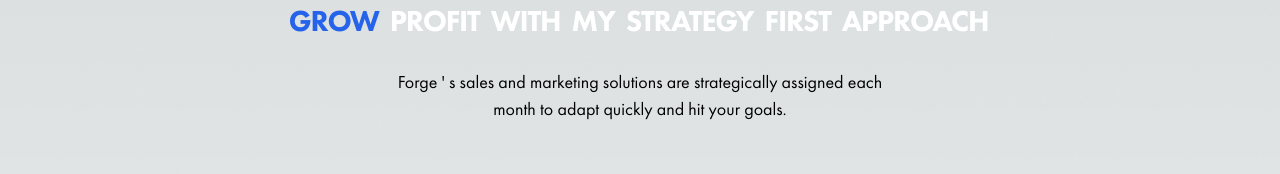
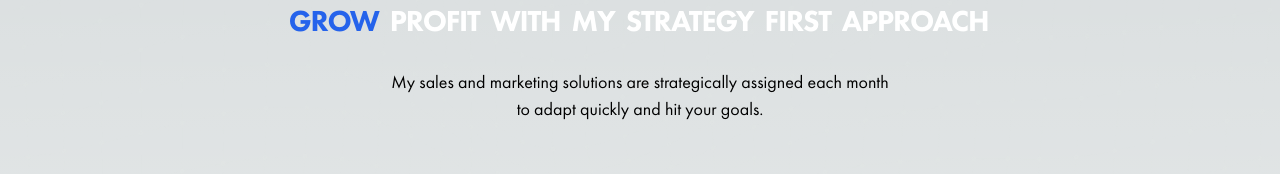
Before and after one commit to geniusmark99/sabiigal, a Next.js app: page / in a window 1280 px wide. Shown: the part 244-418 px from the top of the page. Built offline with nearby package versions, Linux system fonts and the light colour scheme.

Commit message:
first commit

```diff
--- a/src/components/HeaderMeWidget.js
+++ b/src/components/HeaderMeWidget.js
@@ -93,7 +93,7 @@
         </span>
     </h1>
 
-    <p  className="text-[18px] text-center max-w-[320px] lg:max-w-[500px] mx-auto mb-40">Forge &apos; s sales and marketing solutions are strategically assigned each month to adapt quickly and hit your goals.</p>
+    <p  className="text-[18px] text-center max-w-[320px] lg:max-w-[500px] mx-auto mb-40">My sales and marketing solutions are strategically assigned each month to adapt quickly and hit your goals.</p>
 
     <a  target="_blank" className="bg-white px-6 py-4 rounded-xl text-black font-bold text-xl cursor-pointer hover:bg-opacity-95 transition-all hover:scale-95">Book a Free Consultation</a>
 
```
